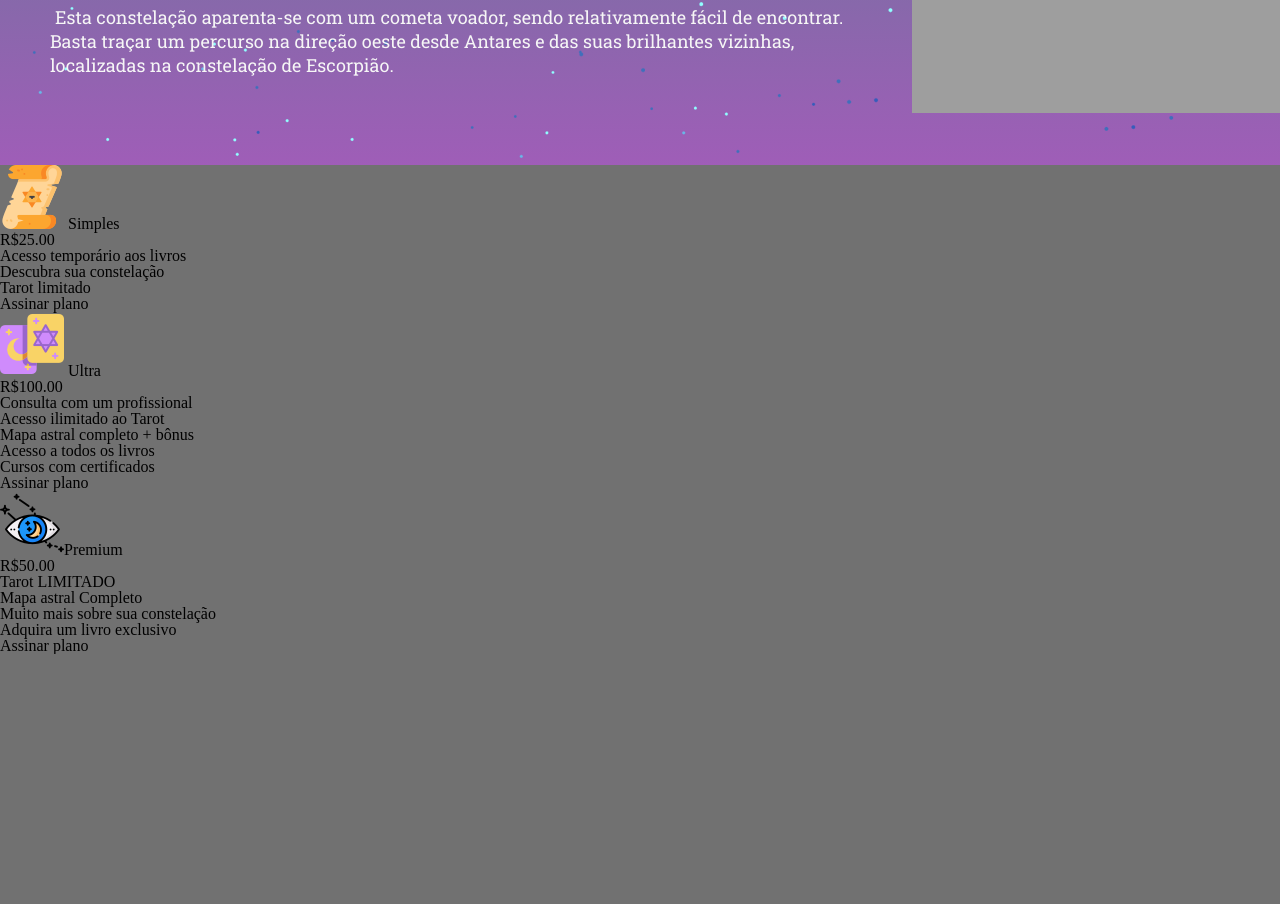
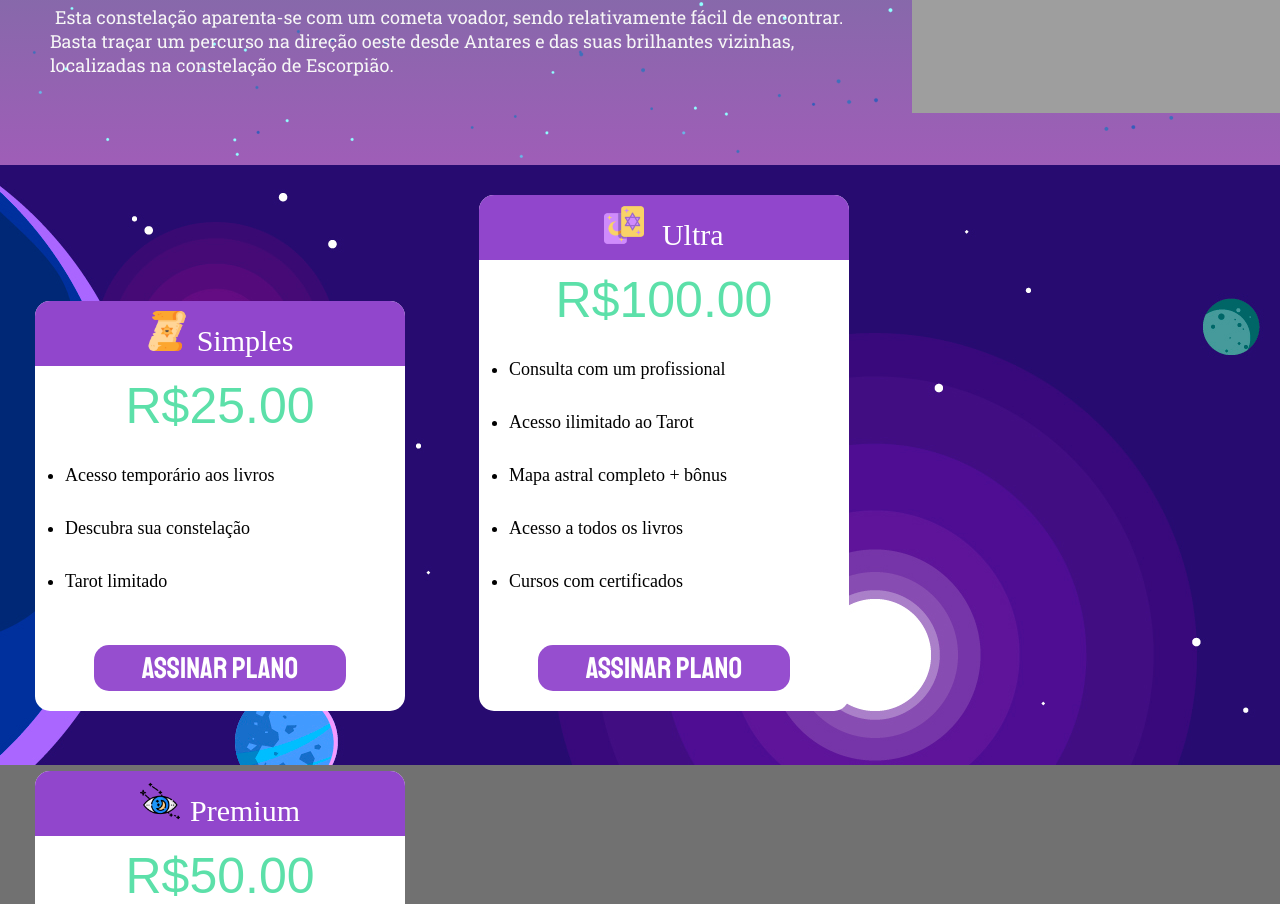
Before and after one commit to LucasF19/Site, a plain HTML site: page index.html in a window 1280 px wide. Shown: the part 2684-3588 px from the top of the page. Before the commit the page ends 3338 px from the top, so only its background shows below. Drawn offline with nearby package versions, Linux system fonts and the light colour scheme; grey boxes are pictures that could not be loaded; a web font is replaced by a local one.

Commit message:
concluido

```diff
--- a/index.html
+++ b/index.html
@@ -109,38 +109,41 @@
         <p>Esta constelação aparenta-se com um cometa voador, sendo relativamente fácil de encontrar. Basta traçar um percurso na direção oeste desde Antares e das suas brilhantes vizinhas, localizadas na constelação de Escorpião.</p>
     </div>
 
+    <div class="assinar-fundo">
         <div class="assinar-plano">
             <ul class="planos">
-            <h2><img src="imagens/assinar/parchment.png" alt="icone pergaminho"> Simples</h2>
-            <p>R$25.00</p>
+                <h2><img src="imagens/assinar/parchment.png" alt="icone pergaminho">Simples</h2>
+                <p class="valor">R$25.00</p>
                 <li>Acesso temporário aos livros</li>
                 <li>Descubra sua constelação</li>
                 <li>Tarot limitado</li>
-            <p>Assinar plano</p>
+                <p class="assinar">Assinar plano</p>
             </ul>
         </div>
+
         <div class="assinar-plano">
             <ul class="planos">
                 <h2><img src="imagens/assinar/tarot.png" alt="icone tarot"> Ultra</h2>
-            <p>R$100.00</p>
+                <p class="valor">R$100.00</p>
                 <li>Consulta com um profissional</li>
                 <li>Acesso ilimitado ao Tarot</li>
                 <li>Mapa astral completo + bônus</li>
                 <li>Acesso a todos os livros</li>
                 <li>Cursos com certificados</li>
-            <p>Assinar plano</p>
+                <p class="assinar">Assinar plano</p>
             </ul>
         </div>
         <div class="assinar-plano">
             <ul class="planos">
                 <h2><img src="imagens/assinar/astrology.png" alt="icone olho">Premium</h2>
-            <p>R$50.00</p>
+                <p class="valor">R$50.00</p>
                 <li>Tarot LIMITADO</li>
                 <li>Mapa astral Completo</li>
                 <li>Muito mais sobre sua constelação</li>
                 <li>Adquira um livro exclusivo</li>
-            <p>Assinar plano</p>
+                <p class="assinar">Assinar plano</p>
             </ul>
+        </div>
     </div>
 </body>
 </html>
--- a/style.css
+++ b/style.css
@@ -4,6 +4,9 @@
 @import url('https://fonts.googleapis.com/css2?family=Signika+Negative&display=swap');
 @import url('https://fonts.googleapis.com/css2?family=Gelasio:wght@700&display=swap');
 @import url('https://fonts.googleapis.com/css2?family=Roboto+Slab&display=swap');
+@import url('https://fonts.googleapis.com/css2?family=Shanti&display=swap');
+@import url('https://fonts.googleapis.com/css2?family=Staatliches&display=swap');
+@import url('https://fonts.googleapis.com/css2?family=Solway&display=swap');
 
 /* Imagens por:
     https://pngtree.com/so/beautiful'&gt;beautiful-fromtree.com
@@ -289,3 +292,74 @@ body {
     align-items: center;
     margin-left: 50px;
 }
+
+/* Assinar plano */
+
+.assinar-fundo {
+    height: 600px;
+    background-image: url(imagens/assinar/Ultra\ Violet\ Galactic\ Background\ Free\ Vector.jpg);
+}
+
+.assinar-plano {
+    display: inline;
+    margin: 0px auto;
+    padding-top: 20px;
+    top: 38px;
+}
+
+.assinar-plano img {
+    width: 40px;
+}
+
+.assinar-plano h2 {
+    padding: 10px 5px;
+    color: white;
+    font-size: 30px;
+    font-family: 'Solway', serif;
+    margin: auto;
+    background: #9146CC;
+    border-radius: 15px 15px 0px 0px;
+
+}
+
+.assinar-plano img {
+    padding-right: 10px;
+}
+
+.assinar-plano ul {
+    background-color: white;
+    display: inline-block;
+    text-align: center;
+    width: 370px;
+    margin: 30px 35px;
+    box-sizing: border-box;
+    font-size: 18px;
+    font-family: 'Solway', serif;
+    border-radius: 15px;
+}
+
+.assinar-plano li {
+    text-align: left;
+    list-style-type: disc;
+    margin-top: 35px;
+    align-items: baseline;
+    margin-left: 30px;
+}
+
+.valor {
+    font-family: 'Shanti', sans-serif;
+    color: #5CE0A9;
+    font-size: 50px;
+    padding-top: 15px;
+}
+
+.assinar {
+    font-size: 30px;
+    margin: 55px auto 20px auto;
+    padding: 8px 0px;
+    width: 252px;
+    border-radius: 15px;
+    font-family: 'Staatliches', cursive;;
+    color: white;
+    background-color: #964ECF;
+}
```
Also changed, not shown: imagens/assinar/Ultra Violet Galactic Background Free Vector.jpg (added). Lines whose indentation alone changed are shown as unchanged.
